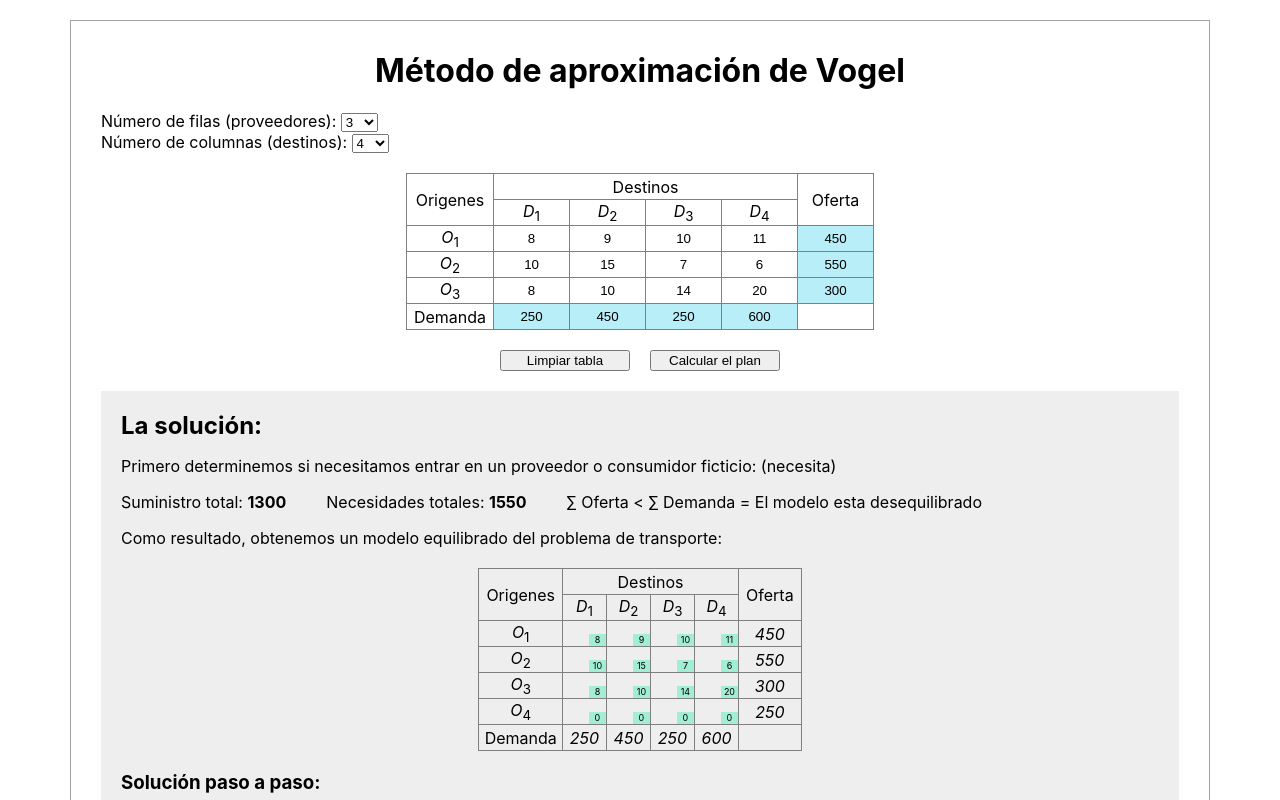
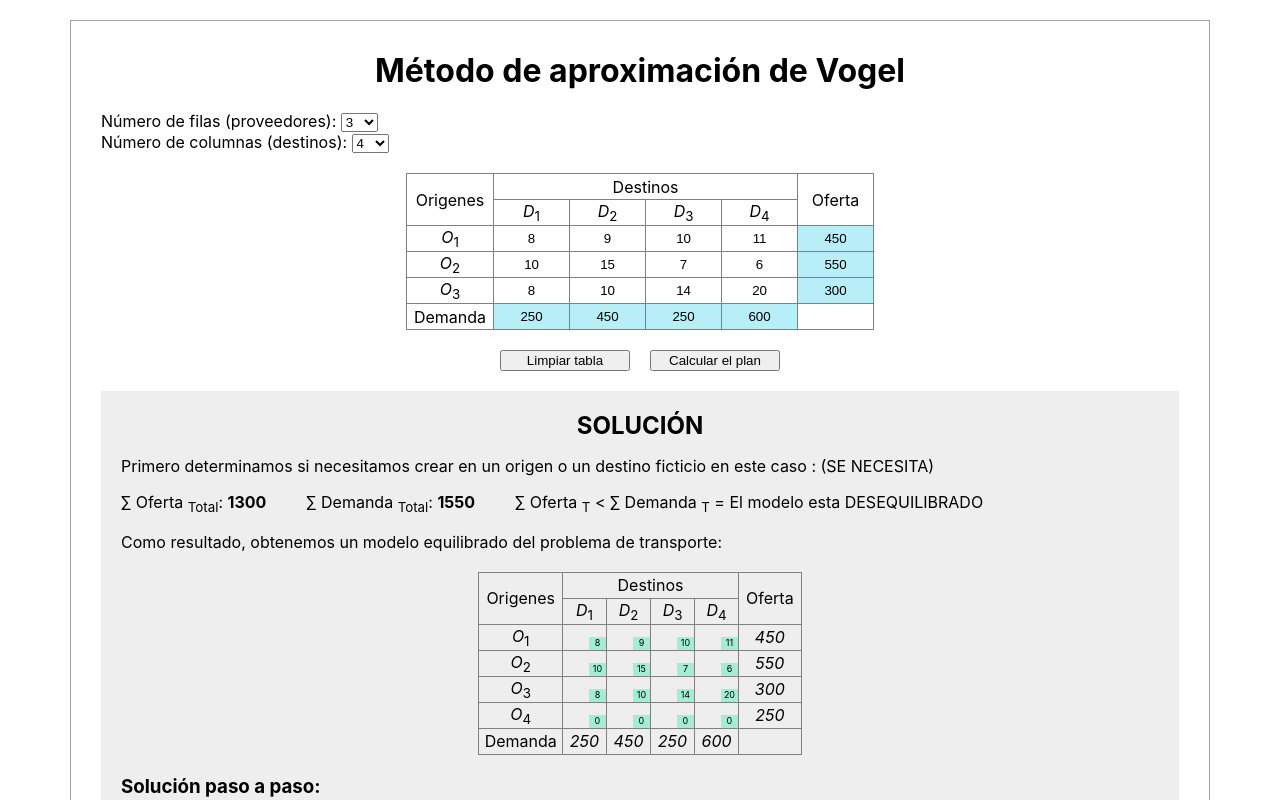
Before and after one commit to AlexJCM/transportation-problem, a React (Create React App) app: page / in a window 1280 px wide. Shown: the top 800 px of the page. Built offline with nearby package versions, Linux system fonts and the light colour scheme.

Commit message:
solucion

```diff
--- a/src/components/solve.jsx
+++ b/src/components/solve.jsx
@@ -15,28 +15,27 @@ const Solve = props => {
 
   return (
     <section className="solve">
-      <h2>La solución:</h2>
+     <center><h2>SOLUCIÓN</h2></center>
       <p>
-        Primero determinemos si necesitamos entrar en un proveedor o consumidor
-        ficticio:{" "}
-        {storageVolume !== needsVolume ? "(necesita)" : "(no necesita)"}
+        Primero determinamos si necesitamos crear en un origen o un destino ficticio en este caso :{" "}
+        {storageVolume !== needsVolume ? "(SE NECESITA)" : "(NO SE NECESITA)"}
       </p>
       <div className="volume">
         <p>
-          Suministro total: <b>{storageVolume}</b>
+         &sum; Oferta <sub>Total</sub>: <b>{storageVolume}</b>
         </p>
         <p>
-          Necesidades totales: <b>{needsVolume}</b>
+         &sum; Demanda <sub>Total</sub>: <b>{needsVolume}</b>
         </p>
         <p>
-          &sum; Oferta{" "}
+        &sum; Oferta <sub>T</sub>{" "}
           {storageVolume > needsVolume
             ? ">"
             : storageVolume < needsVolume
             ? "<"
             : "="}{" "}
-          &sum; Demanda = El modelo esta{" "}
-          {storageVolume !== needsVolume ? "desequilibrado" : "equilibrado"}
+          &sum; Demanda <sub>T</sub> = El modelo esta{" "}
+          {storageVolume !== needsVolume ? "DESEQUILIBRADO" : "EQUILIBRADO"}
         </p>
       </div>
       <p>
@@ -62,7 +61,7 @@ const Solve = props => {
         />
       ))}
       <h3>
-        El costo de transporte según el plan es igual a:{" "}
+        El costo de transporte es igual a:{" "}
         {solve[solve.length - 1].matr
           ? findPrice(closedMatrix, solve[solve.length - 1].matr)
           : "Ninguna solución"}
```
